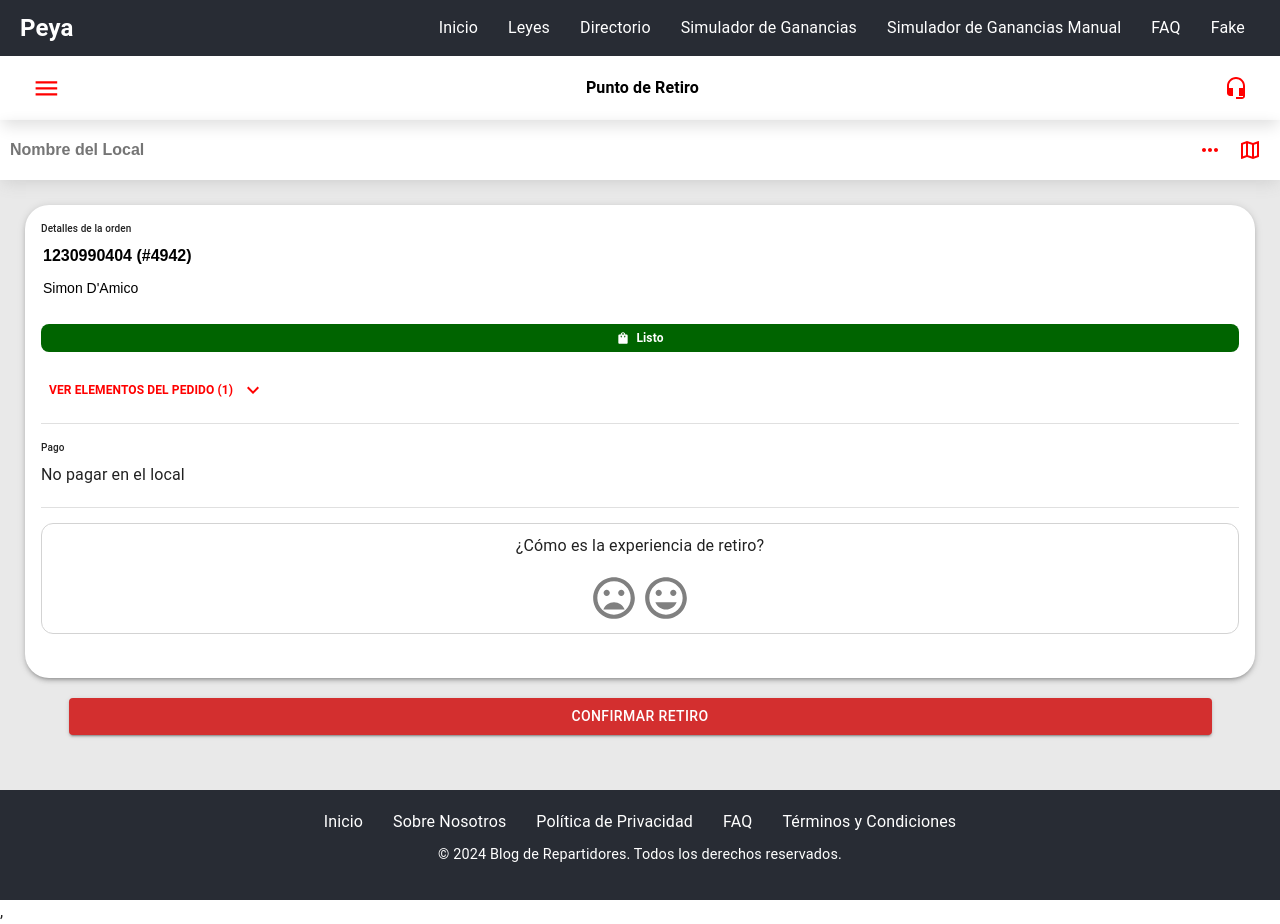
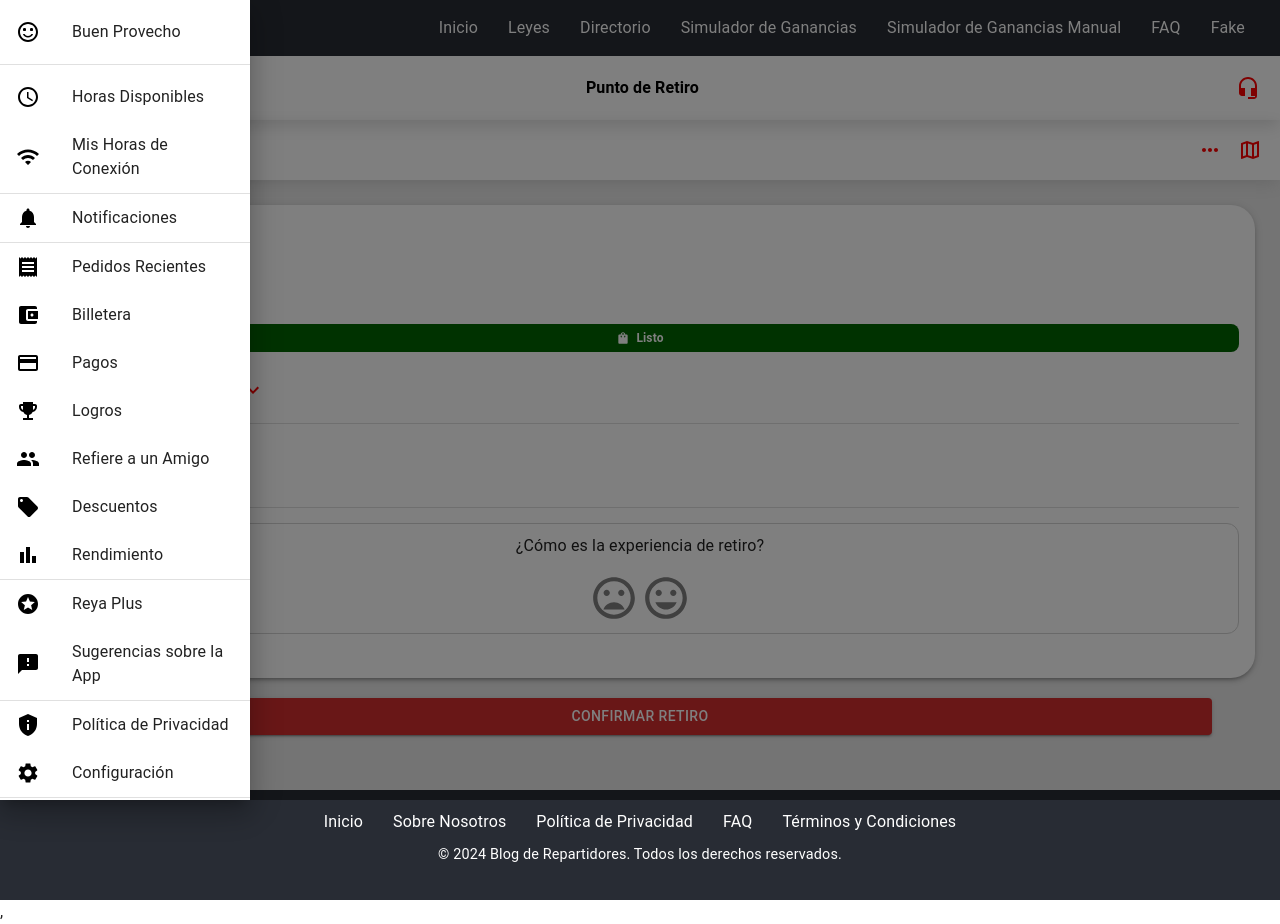
Before and after one commit to jose23bt/Cosas-de-repartidores, a React (Create React App) app: page /FakePage in a window 1280 px wide. Both pictures are taken after a click on the button 46 px from the left and 87 px from the top of the page. Built offline with nearby package versions, Linux system fonts and the light colour scheme.

Commit message:
agregando menu desplegable

```diff
--- a/src/pages/Fake/FakePage.js
+++ b/src/pages/Fake/FakePage.js
@@ -2,9 +2,9 @@
 import { Button, Box, IconButton,} from '@mui/material';
 import MoreHorizIcon from '@mui/icons-material/MoreHoriz';
 import MapOutlinedIcon from '@mui/icons-material/MapOutlined';
-import HeaderFake from './HeaderFake'; // Importa el componente HeaderFake
+import HeaderFake from './headerDetail/HeaderFake'; // Importa el componente HeaderFake
 import './Fake.css';
-import CardDetail from './CardDetail';
+import CardDetail from './cardDetail/CardDetail';
 
 const Fake = () => {
   const [selected, setSelected] = useState(false);
--- a/src/pages/Fake/HeaderFake.js
+++ /dev/null
@@ -1,36 +0,0 @@
-import React from 'react';
-import AppBar from '@mui/material/AppBar';
-import Toolbar from '@mui/material/Toolbar';
-import IconButton from '@mui/material/IconButton';
-import Typography from '@mui/material/Typography';
-import MenuIcon from '@mui/icons-material/Menu';
-import HeadsetMicIcon from '@mui/icons-material/HeadsetMic';
-
-const HeaderFake = () => {
-    return (
-        <AppBar position="static" style={{ backgroundColor: '#fff', boxShadow: '0px 8px 15px -2px rgb(224, 224, 224)',}}>
-            <Toolbar>
-                <IconButton edge="end" color="inherit" aria-label="menu">
-                    <MenuIcon style={{ color: 'red', fontSize: '1.8rem' }} />
-                </IconButton>
-                <Typography
-                    variant="h6"
-                    style={{
-                        flexGrow: 1,
-                        textAlign: 'center',
-                        color: '#000',
-                        fontWeight: 'bold',
-                        fontSize: '1rem'
-                    }}
-                >
-                    Punto de Retiro
-                </Typography>
-                <IconButton edge="start" color="inherit" aria-label="customer-service">
-                    <HeadsetMicIcon style={{ color: 'red', fontSize: '1.5rem' }} />
-                </IconButton>
-            </Toolbar>
-        </AppBar>
-    );
-};
-
-export default HeaderFake;
--- /dev/null
+++ b/src/pages/Fake/headerDetail/HeaderFake.js
@@ -0,0 +1,124 @@
+import React, { useState } from 'react';
+import AppBar from '@mui/material/AppBar';
+import Toolbar from '@mui/material/Toolbar';
+import IconButton from '@mui/material/IconButton';
+import Typography from '@mui/material/Typography';
+import MenuIcon from '@mui/icons-material/Menu';
+import HeadsetMicIcon from '@mui/icons-material/HeadsetMic';
+import Drawer from '@mui/material/Drawer';
+import List from '@mui/material/List';
+import ListItem from '@mui/material/ListItem';
+import ListItemIcon from '@mui/material/ListItemIcon';
+import ListItemText from '@mui/material/ListItemText';
+import Divider from '@mui/material/Divider';
+import AccessTimeIcon from '@mui/icons-material/AccessTime';
+import WifiIcon from '@mui/icons-material/Wifi';
+import NotificationsIcon from '@mui/icons-material/Notifications';
+import ReceiptIcon from '@mui/icons-material/Receipt';
+import AccountBalanceWalletIcon from '@mui/icons-material/AccountBalanceWallet';
+import PaymentIcon from '@mui/icons-material/Payment';
+import EmojiEventsIcon from '@mui/icons-material/EmojiEvents';
+import PeopleIcon from '@mui/icons-material/People';
+import LocalOfferIcon from '@mui/icons-material/LocalOffer';
+import BarChartIcon from '@mui/icons-material/BarChart';
+import StarsIcon from '@mui/icons-material/Stars';
+import FeedbackIcon from '@mui/icons-material/Feedback';
+import PrivacyTipIcon from '@mui/icons-material/PrivacyTip';
+import SettingsIcon from '@mui/icons-material/Settings';
+import EmojiWinkIcon from '@mui/icons-material/SentimentSatisfiedAlt';
+
+const HeaderFake = () => {
+    const [drawerOpen, setDrawerOpen] = useState(false);
+
+    const toggleDrawer = (open) => (event) => {
+        if (
+            event.type === 'keydown' &&
+            (event.key === 'Tab' || event.key === 'Shift')
+        ) {
+            return;
+        }
+        setDrawerOpen(open);
+    };
+
+    const menuItems = [
+        { text: 'Horas Disponibles', icon: <AccessTimeIcon /> },
+        { text: 'Mis Horas de Conexión', icon: <WifiIcon /> },
+        { text: 'Notificaciones', icon: <NotificationsIcon /> },
+        { text: 'Pedidos Recientes', icon: <ReceiptIcon /> },
+        { text: 'Billetera', icon: <AccountBalanceWalletIcon /> },
+        { text: 'Pagos', icon: <PaymentIcon /> },
+        { text: 'Logros', icon: <EmojiEventsIcon /> },
+        { text: 'Refiere a un Amigo', icon: <PeopleIcon /> },
+        { text: 'Descuentos', icon: <LocalOfferIcon /> },
+        { text: 'Rendimiento', icon: <BarChartIcon /> },
+        { text: 'Reya Plus', icon: <StarsIcon /> },
+        { text: 'Sugerencias sobre la App', icon: <FeedbackIcon /> },
+        { text: 'Política de Privacidad', icon: <PrivacyTipIcon /> },
+        { text: 'Configuración', icon: <SettingsIcon /> },
+    ];
+
+    const list = () => (
+        <div
+            role="presentation"
+            onClick={toggleDrawer(false)}
+            onKeyDown={toggleDrawer(false)}
+            style={{ width: 250 }}
+        >
+            <List>
+                <ListItem>
+                    <ListItemIcon><EmojiWinkIcon style={{ color: '#000' }} /></ListItemIcon>
+                    <ListItemText primary="Buen Provecho" />
+                </ListItem>
+            </List>
+            <Divider />
+            <List>
+                {menuItems.map((item, index) => (
+                    <React.Fragment key={item.text}>
+                        <ListItem button>
+                            <ListItemIcon style={{ color: '#000' }}>{item.icon}</ListItemIcon>
+                            <ListItemText primary={item.text} />
+                        </ListItem>
+                        {index === 1 || index === 2 || index === 9 || index === 11 || index === 13 ? <Divider /> : null}
+                    </React.Fragment>
+                ))}
+            </List>
+        </div>
+    );
+
+    return (
+        <>
+            <AppBar position="static" style={{ backgroundColor: '#fff', boxShadow: '0px 8px 15px -2px rgb(224, 224, 224)' }}>
+                <Toolbar>
+                    <IconButton edge="start" color="inherit" aria-label="menu" onClick={toggleDrawer(true)}>
+                        <MenuIcon style={{ color: 'red', fontSize: '1.8rem' }} />
+                    </IconButton>
+                    <Typography
+                        variant="h6"
+                        style={{
+                            flexGrow: 1,
+                            textAlign: 'center',
+                            color: '#000',
+                            fontWeight: 'bold',
+                            fontSize: '1rem'
+                        }}
+                    >
+                        Punto de Retiro
+                    </Typography>
+                    <IconButton edge="end" color="inherit" aria-label="customer-service">
+                        <HeadsetMicIcon style={{ color: 'red', fontSize: '1.5rem' }} />
+                    </IconButton>
+                </Toolbar>
+            </AppBar>
+            <Drawer
+                anchor="left"
+                open={drawerOpen}
+                onClose={toggleDrawer(false)}
+                onOpen={toggleDrawer(true)}
+            >
+                {list()}
+            </Drawer>
+        </>
+    );
+};
+
+export default HeaderFake;
--- a/src/pages/Fake/theme.js
+++ /dev/null
@@ -1,14 +0,0 @@
-import { createTheme } from '@mui/material/styles';
-
-const theme = createTheme({
-  palette: {
-    primary: {
-      main: '#ffffff', // Color de fondo de la barra de navegación
-    },
-    text: {
-      primary: '#000000', // Color del texto
-    },
-  },
-});
-
-export default theme;
```
Also changed, not shown: src/pages/Fake/cardDetail/CardDetail.js (renamed from src/pages/Fake/CardDetail.js).
